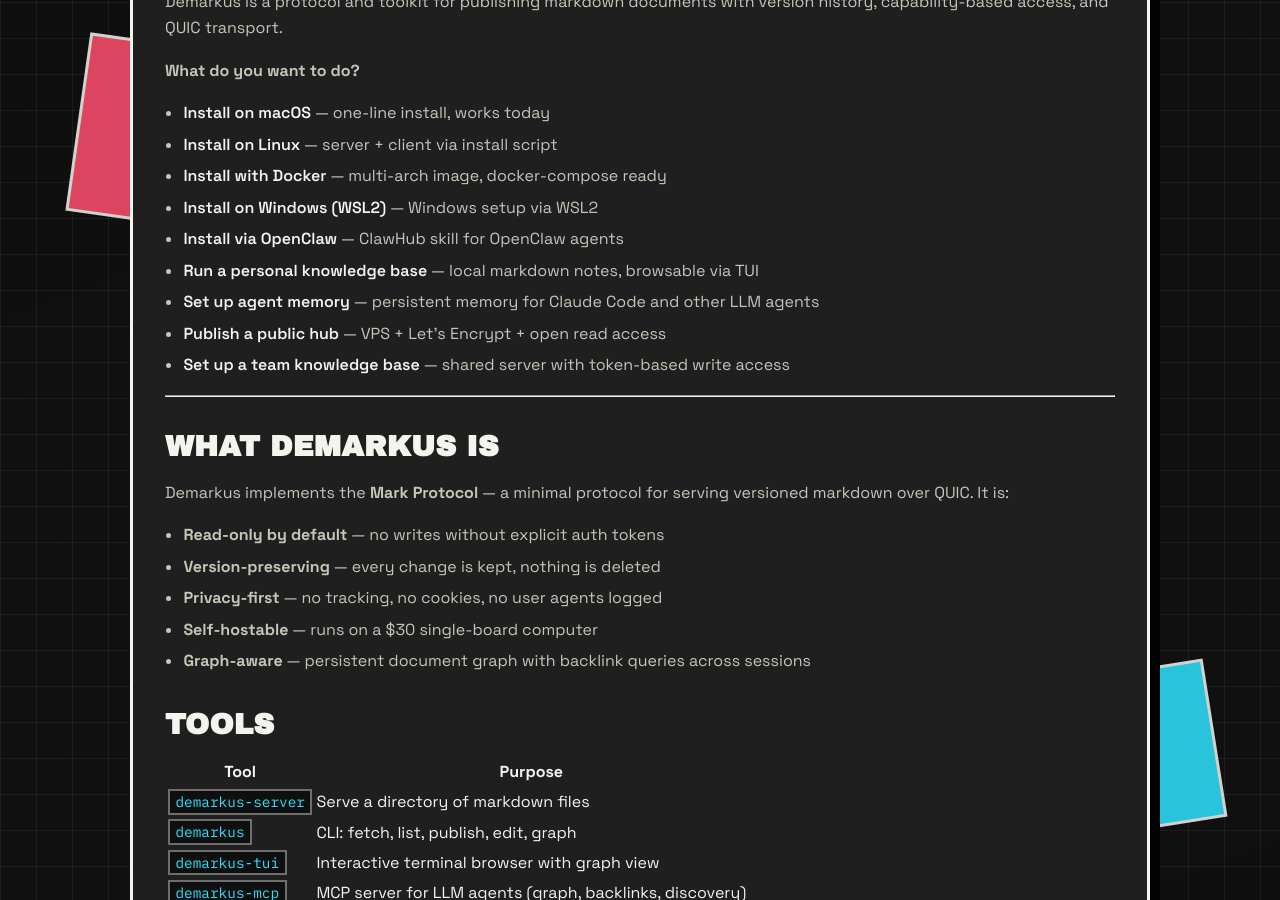
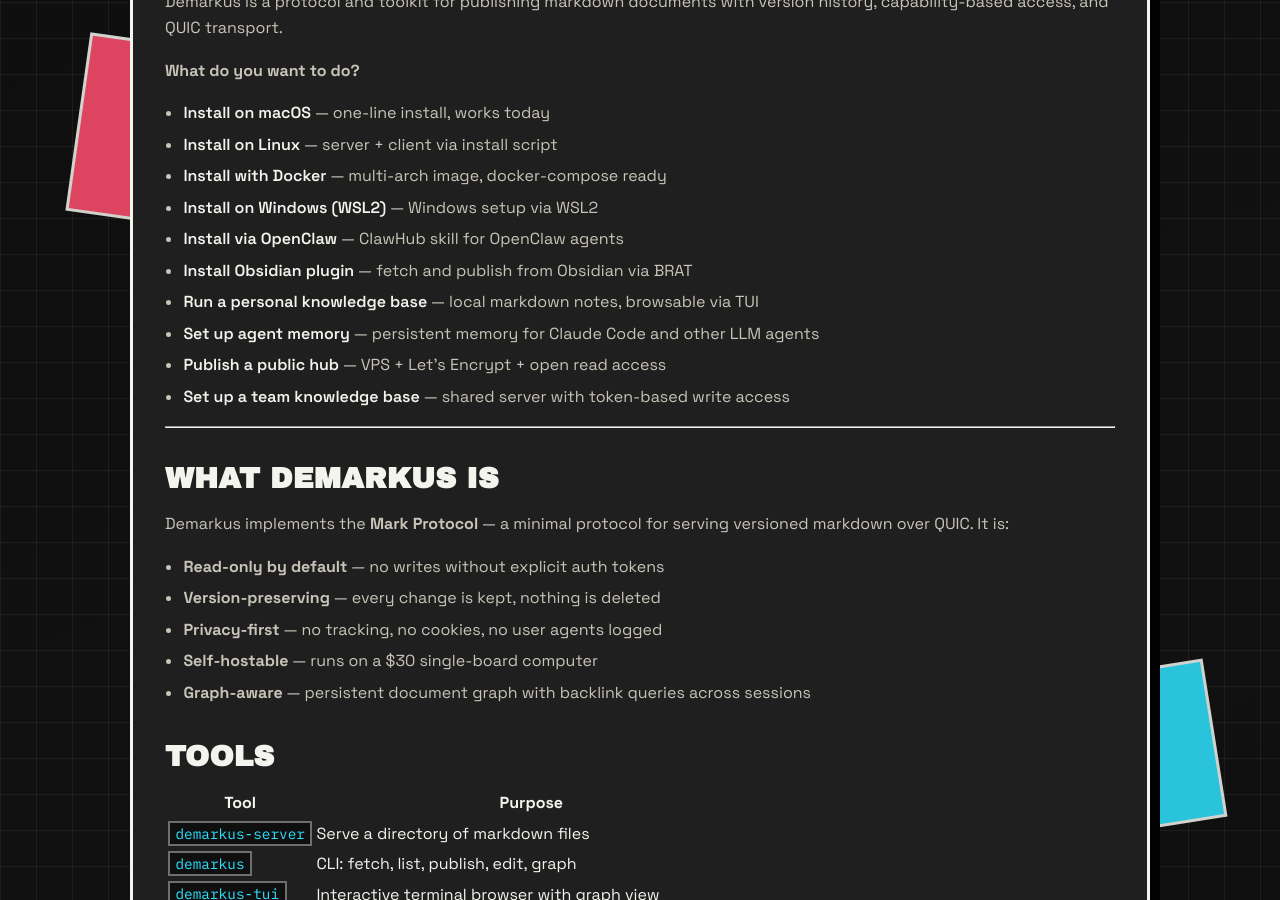
Before and after one commit to latebit-io/demarkus, a Jekyll site: the page built from index.md, in a window 1280 px wide and 900 px high, scrolled down 537 px. Built offline with Jekyll 4.4.1, drawn with Linux system fonts in a browser that asks for light colours.

Commit message:
feat: add obsidian beta plugin

```diff
--- a/index.md
+++ b/index.md
@@ -12,6 +12,7 @@
 - [Install with Docker](/install/docker/) — multi-arch image, docker-compose ready
 - [Install on Windows (WSL2)](/install/windows/) — Windows setup via WSL2
 - [Install via OpenClaw](/install/openclaw/) — ClawHub skill for OpenClaw agents
+- [Install Obsidian plugin](https://github.com/latebit-io/obsidian-demarkus) — fetch and publish from Obsidian via BRAT
 - [Run a personal knowledge base](/scenarios/personal-wiki/) — local markdown notes, browsable via TUI
 - [Set up agent memory](/scenarios/agent-memory/) — persistent memory for Claude Code and other LLM agents
 - [Publish a public hub](/scenarios/public-hub/) — VPS + Let's Encrypt + open read access
```
